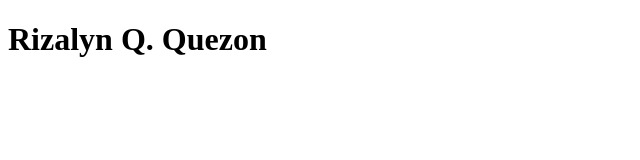
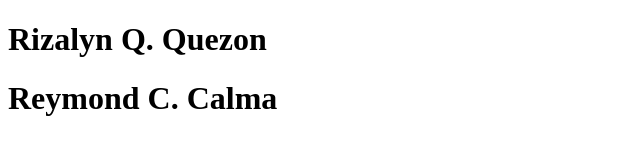
Before and after one commit to rizalyn123/project1, a plain HTML site: page homepage.html in a window 1280 px wide. Shown: the whole page, without its empty margins (0-640 px from the left). Drawn offline with Linux system fonts and the light colour scheme.

Commit message:
4th nani

```diff
--- a/homepage.html
+++ b/homepage.html
@@ -8,5 +8,6 @@
 </head>
 <body>
     <h1>Rizalyn Q. Quezon</h1>
+    <h1>Reymond C. Calma</h1>
 </body>
 </html>
```
